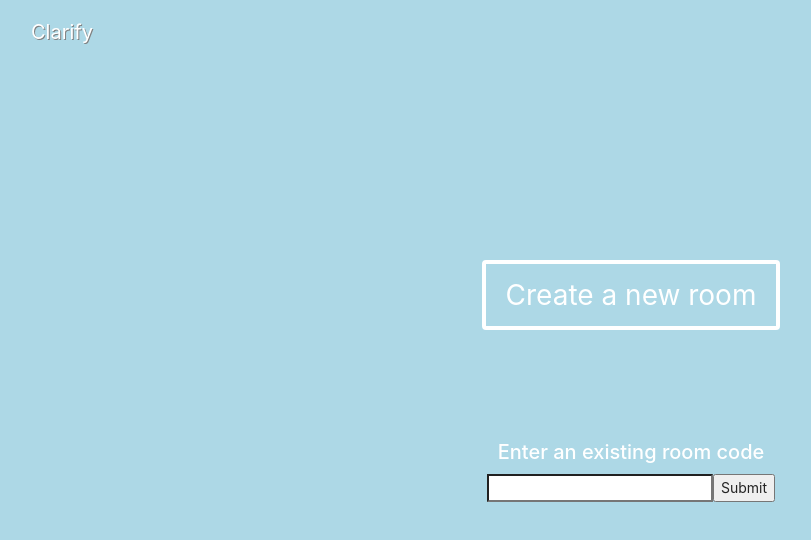
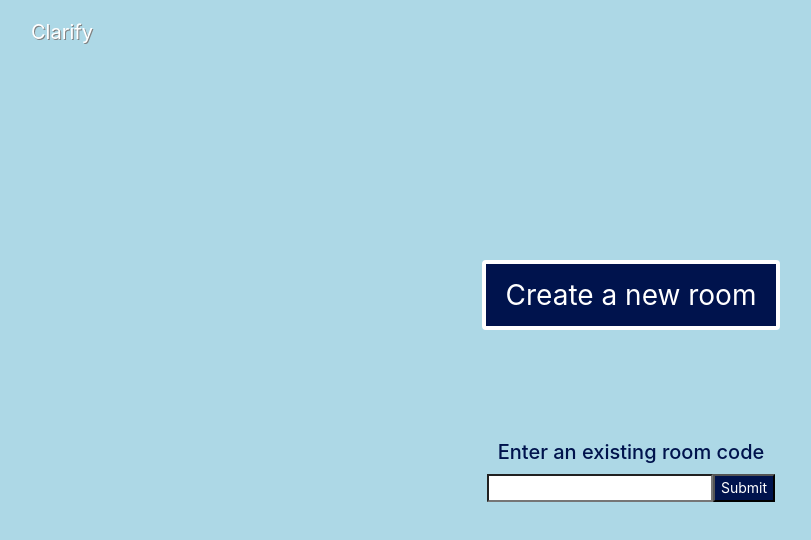
Before and after one commit to MLH-Fellowship/clarify, a React (Create React App) app: page / in a window 1280 px wide. Shown: the top 540 px of the page, without its empty margins (9-820 px from the left). Built offline with nearby package versions, Linux system fonts and the light colour scheme; no server answers.

Commit message:
updated room page

```diff
--- a/src/components/CreateRoomForm.js
+++ b/src/components/CreateRoomForm.js
@@ -40,7 +40,7 @@ const CreateRoomForm = (props) => {
 
   return (
     <div>
-      <button id = 'createButton' className='btn' onClick={onClick}> Create a new room</button>
+      <button id = 'createButton' className='btn' onClick={onClick} style={{backgroundColor: "#00134d", color: "#ffffff"}}> Create a new room</button>
     </div>
   );
 
--- a/src/components/Form.js
+++ b/src/components/Form.js
@@ -62,7 +62,7 @@ class Form extends React.Component {
         <label>
           <input type="text" value={this.state.value} onChange={this.handleChange} />
         </label>
-        <input type="submit" value="Submit" />
+        <input type="submit" value="Submit" style={{backgroundColor: "#00134d", color: "#ffffff"}}/>
       </form>
 
       /*
--- a/src/components/Home.js
+++ b/src/components/Home.js
@@ -27,7 +27,7 @@ export default class Home extends React.Component {
               </div>
 
               <div className="join">
-                  <h5>Enter an existing room code</h5>
+                  <h5 style={{color: "#00134d"}}>Enter an existing room code</h5>
                   <Form />
               </div>
         </Content>
```
